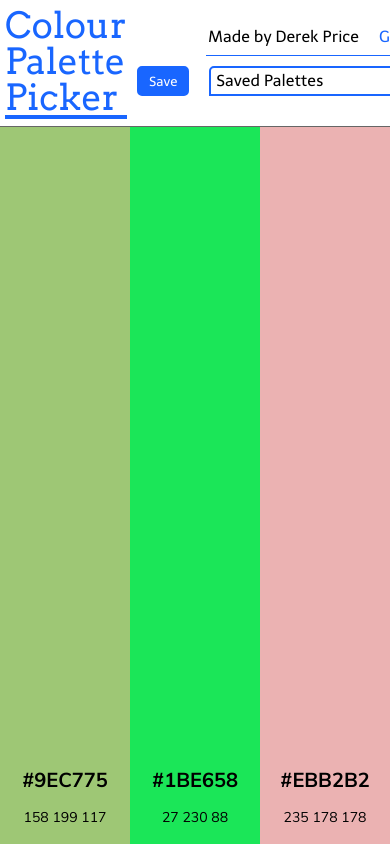
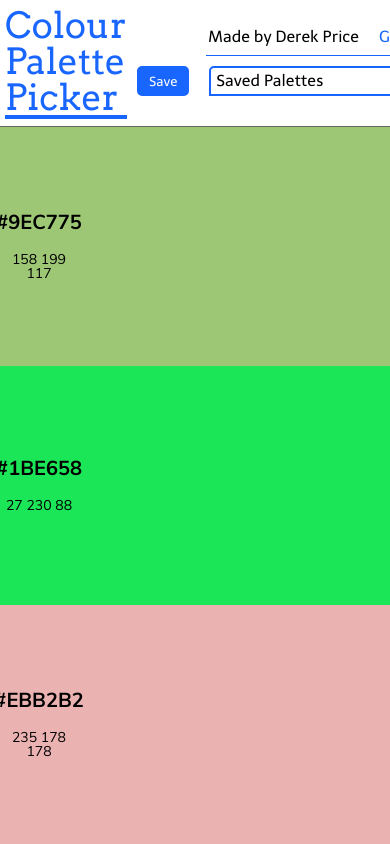
Before and after one commit to DerekPixel/colour-palette-picker, a React (Create React App) app: page / in a window 390 px wide. Shown: the top 844 px of the page. Built offline with nearby package versions, Linux system fonts and the light colour scheme.

Commit message:
mainly added media querys

```diff
--- a/src/App.css
+++ b/src/App.css
@@ -50,6 +50,8 @@ border-spacing: 0;
 box-sizing: border-box;
 }
 /*#endregion*/
+
+/* media query pixels 445 */
 
 body {
   height: 100vh;
@@ -157,9 +159,12 @@ MAIN
 */
 
 .colours {
-  display: grid;
+  /* display: grid;
   grid-template-columns: repeat(auto-fit, minmax(5px, 1fr));
-  grid-template-rows: 100%;
+  grid-template-rows: 100%; */
+
+  display: flex;
+
   height: 85%;
 }
 
@@ -169,6 +174,8 @@ MAIN
   font-family: 'muli';
   justify-content: space-between;
   position: relative;
+  min-width: 100px;
+  width: 100%;
 }
 
 .colour-column-text {
@@ -176,17 +183,19 @@ MAIN
   bottom: 10px;
   display: flex;
   flex-direction: column;
+  left: 50%;
   position: absolute;
-  width: 100%;
+  text-align: center;
+  transform: translate(-50%, 0);
 }
 
 .colour-column-inner {
   align-items: center;
   display: flex;
-  flex-direction: column;
+  flex-direction: row;
   height: 100%;
-  justify-content: center;
-  width: 90px;
+  justify-content: space-between;
+  width: 100%;
 }
 
 .colour-column-inner-btns {
@@ -515,3 +524,59 @@ NEW PALETTE
   width: 100vw;
   z-index: 2;
 }
+
+
+/*
+=========================================
+MEDIA QUERYS
+=========================================
+*/
+
+@media screen and (max-width: 700px) {
+  .colours {
+    flex-direction: column;
+  }
+
+  .colour-column {
+    flex-direction: row-reverse;
+    min-height: 75px;
+    height: 100%;
+  }
+
+  .colour-column-text {
+    bottom: 0;
+    height: 100%;
+    justify-content: center;
+    left: 0;
+    transform: translate(0, 0);
+    width: 20%;
+  }
+
+  .colour-column-inner {
+    width: 80%;
+  }
+
+  .colour-column-inner-btns {
+    flex-direction: row;
+    justify-content: space-between;
+    width: 50%;
+  }
+
+  .shades {
+    flex-direction: row;
+  }
+
+  .shade {
+    min-width: 5px;
+    width: 100%;
+  }
+
+  .shade-text,
+  .main-shade-text {
+    text-align: center;
+    text-orientation: sideways;
+    writing-mode: vertical-rl;
+    width: unset;
+  }
+
+}
```
